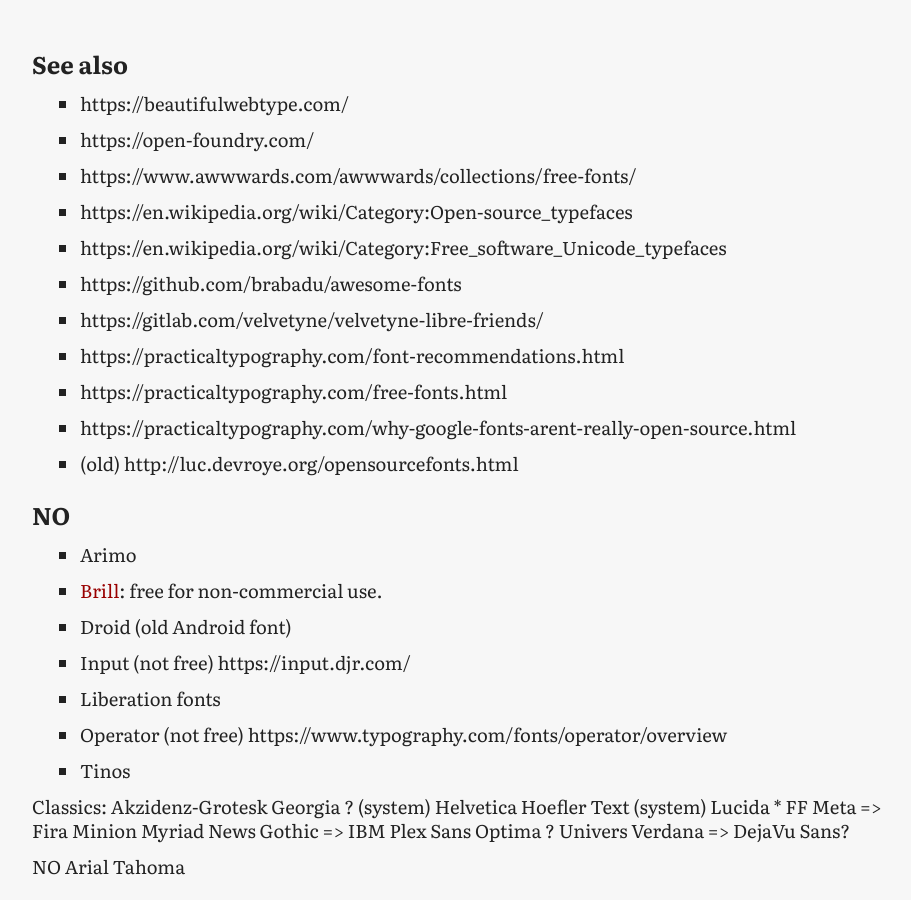
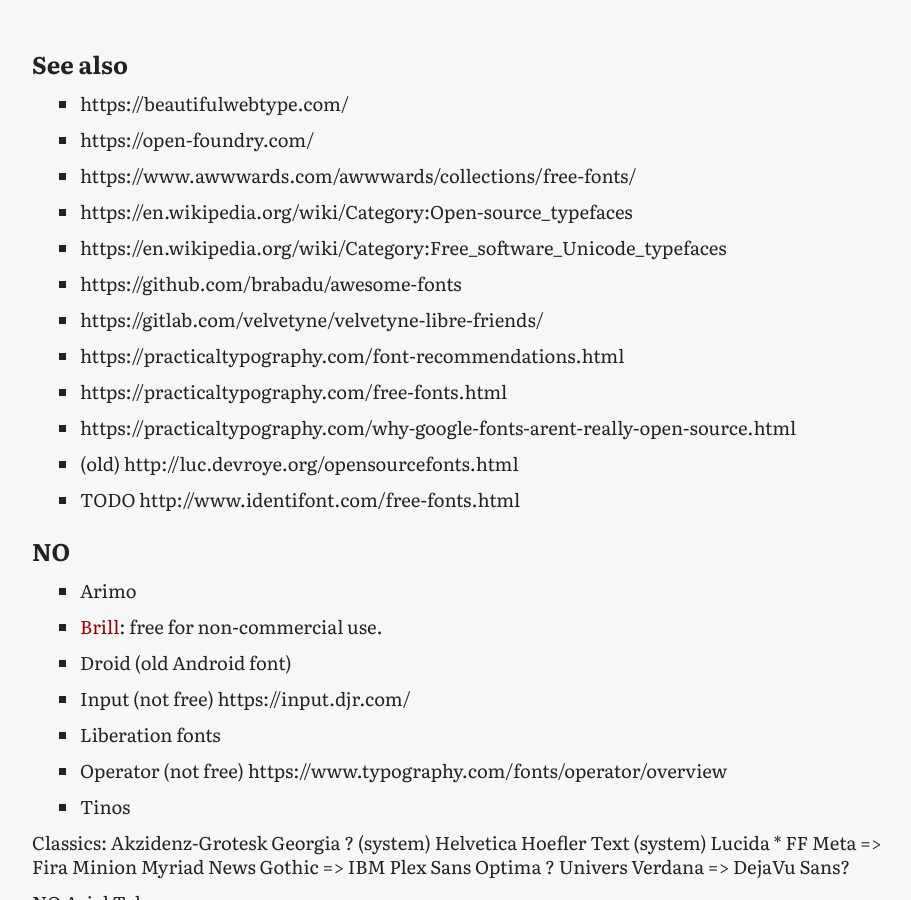
Before and after one commit to menozero/usable-fonts, a Jekyll site: the page built from OTHERS.md, in a window 1280 px wide and 900 px high. Shown: the whole window, without its empty margins (16-927 px from the left). Built offline with Jekyll 4.4.1, drawn with Linux system fonts in a browser that asks for light colours; our own code applies the rules of GitHub Pages for plain Markdown files.

Commit message:
Update OTHERS.md

```diff
--- a/OTHERS.md
+++ b/OTHERS.md
@@ -12,6 +12,7 @@
 - https://practicaltypography.com/free-fonts.html
 - https://practicaltypography.com/why-google-fonts-arent-really-open-source.html
 - (old) http://luc.devroye.org/opensourcefonts.html
+- TODO http://www.identifont.com/free-fonts.html
 
 ## NO
 
```
